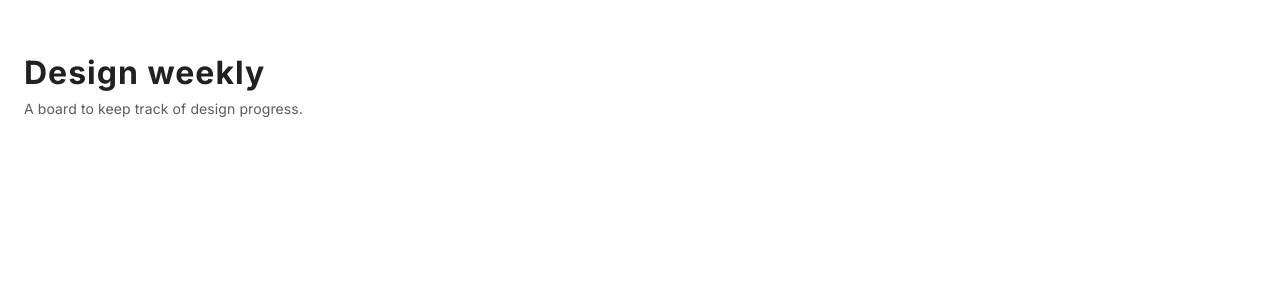
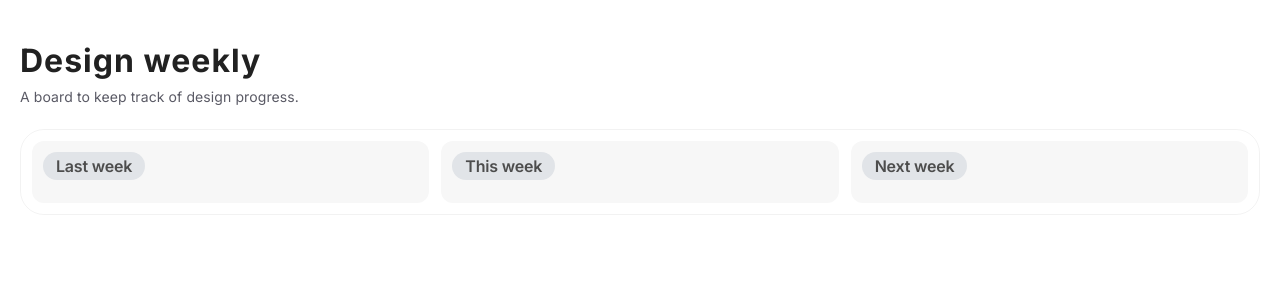
Before and after one commit to GyGaByyyTe/task-board, a React (Create React App) app: page / in a window 1280 px wide. Shown: the top 300 px of the page. Built offline with nearby package versions, Linux system fonts and the light colour scheme; the HTML template or start-up script is replaced by a standard one.

Commit message:
Add Board and Column

```diff
--- a/src/App.tsx
+++ b/src/App.tsx
@@ -1,10 +1,20 @@
 import React from 'react';
 import { Header } from './components/Header';
+import { Board } from './components/Board';
+import { Column } from './components/Column';
 
 function App() {
   return (
-    <div>
+    <div className="App">
       <Header />
+      <Board>
+        <Column title="Last week">
+        </Column>
+        <Column title="This week">
+        </Column>
+        <Column title="Next week">
+        </Column>
+      </Board>
     </div>
   );
 }
--- /dev/null
+++ b/src/components/Board/Board.module.css
@@ -0,0 +1,9 @@
+.board {
+  display: grid;
+  grid-template-columns: repeat(3, 1fr);
+  align-items: flex-start;
+  border-radius: var(--radius-lg);
+  border: 1px solid #0000000D;
+  padding: 11px;
+  gap: 12px;
+}
--- /dev/null
+++ b/src/components/Board/Board.tsx
@@ -0,0 +1,10 @@
+import React from 'react';
+import styles from './Board.module.css';
+
+interface BoardProps {
+  children: React.ReactNode;
+}
+
+export const Board: React.FC<BoardProps> = ({ children }) => {
+  return <div className={styles.board}>{children}</div>;
+};
--- /dev/null
+++ b/src/components/Board/index.ts
@@ -0,0 +1 @@
+export { Board } from './Board';
--- /dev/null
+++ b/src/components/Column/Column.module.css
@@ -0,0 +1,20 @@
+.column {
+  background: var(--surface-muted);
+  border-radius: var(--radius-md);
+  padding: 11px;
+}
+
+.header {
+  margin-bottom: 12px;
+}
+
+.titleChip {
+  display: inline-block;
+  background: #E1E4E8;
+  color: var(--chip-text);
+  font-weight: 600;
+  padding: 4px 13px;
+  border-radius: 20px;
+  font-size: 16px;
+  letter-spacing: -0.2px;
+}
--- /dev/null
+++ b/src/components/Column/Column.tsx
@@ -0,0 +1,18 @@
+import React from 'react';
+import styles from './Column.module.css';
+
+interface ColumnProps {
+  title: string;
+  children: React.ReactNode;
+}
+
+export const Column: React.FC<ColumnProps> = ({ title, children }) => {
+  return (
+    <section className={styles.column}>
+      <div className={styles.header}>
+        <span className={styles.titleChip}>{title}</span>
+      </div>
+      <div className={styles.stack}>{children}</div>
+    </section>
+  );
+};
--- /dev/null
+++ b/src/components/Column/index.ts
@@ -0,0 +1 @@
+export { Column } from './Column';
--- a/src/components/Header/Header.module.css
+++ b/src/components/Header/Header.module.css
@@ -1,7 +1,3 @@
-.header {
-  padding: 32px 24px 24px;
-}
-
 .title {
   font-size: 32px;
   font-weight: 700;
--- a/src/components/Header/Header.tsx
+++ b/src/components/Header/Header.tsx
@@ -3,7 +3,7 @@ import styles from './Header.module.css';
 
 export const Header: React.FC = () => {
   return (
-    <header className={styles.header}>
+    <header>
       <h1 className={styles.title}>Design weekly</h1>
       <p className={styles.subtitle}>A board to keep track of design progress.</p>
     </header>
--- a/src/index.css
+++ b/src/index.css
@@ -2,8 +2,13 @@
 
 :root {
   --bg: #ffffff;
+  --surface-muted: #F7F7F7;
+  --chip-text: #4D4D4D;
   --text-strong: #212121;
   --text-muted: #5A5A65;
+  --radius-lg: 24px;
+  --radius-md: 12px;
+  --radius-sm: 8px;
 }
 
 * {
@@ -29,3 +34,10 @@ code {
   font-family: source-code-pro, Menlo, Monaco, Consolas, 'Courier New',
     monospace;
 }
+
+.App {
+  padding: 20px;
+  display: flex;
+  flex-direction: column;
+  gap: 24px;
+}
```
